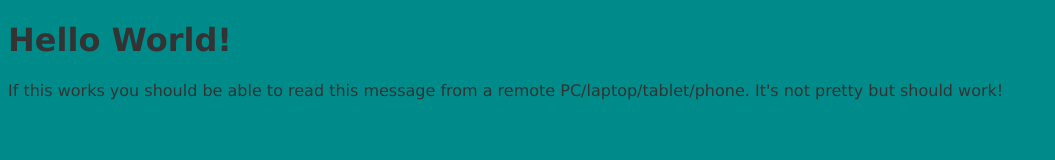
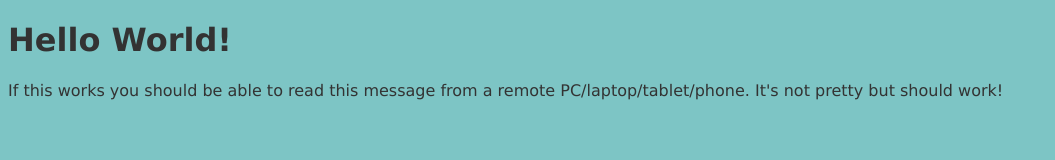
Before and after one commit to Olbotron/test, a plain HTML site: page index.html in a window 1280 px wide. Shown: the whole page, without its empty margins (0-1055 px from the left). Drawn offline with Linux system fonts and the light colour scheme.

Commit message:
update: changed background

```diff
--- a/assets/css/hi-world.css
+++ b/assets/css/hi-world.css
@@ -1,5 +1,5 @@
 body{
     font-family: Verdana, Geneva, Tahoma, sans-serif;
     color: #333333;
-    background-color: darkcyan;
+    background-color: #7dc5c5;
 }
```
